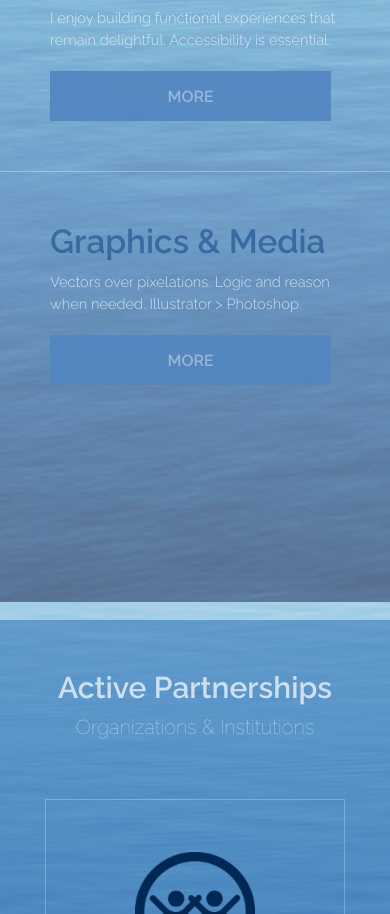
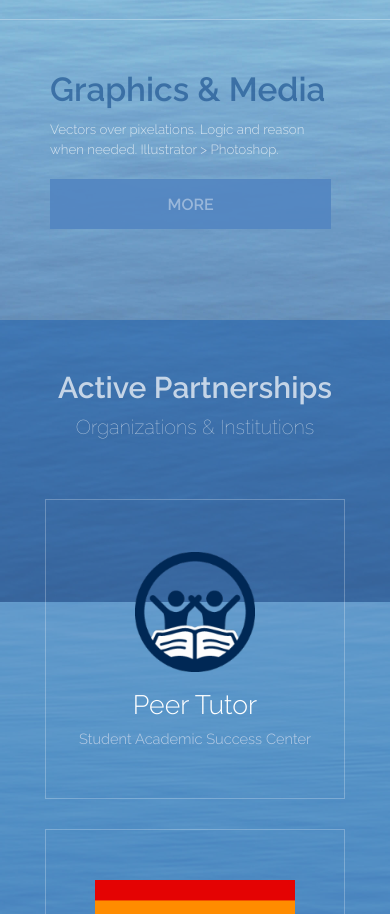
Before and after one commit to nwmn/test, a plain HTML site: page index.html in a window 390 px wide. Shown: the part 1086-2000 px from the top of the page. Drawn offline with nearby package versions, Linux system fonts and the light colour scheme.

Commit message:
update mobile format

```diff
--- a/style.css
+++ b/style.css
@@ -335,11 +335,15 @@ li {
 
   @media screen and (max-width: 500px) {
     .overlay {
-      height: 1200px;
+      height: 900px;
+    }
+
+    .overlay article p {
+      font-size: 10pt;
     }
 
     .activities {
-      height: 1600px;
+      height: 1500px;
     }
 
     .activities header {
@@ -366,10 +370,14 @@ li {
     }
 
     footer .linkz{
-      font-size: 15pt;
+      font-size: 20pt;
       margin-top: -20px;
       padding-bottom: 20px;
     }
 
+    .linkz li {
+      padding: 5px;
+    }
+
 
   }
```
